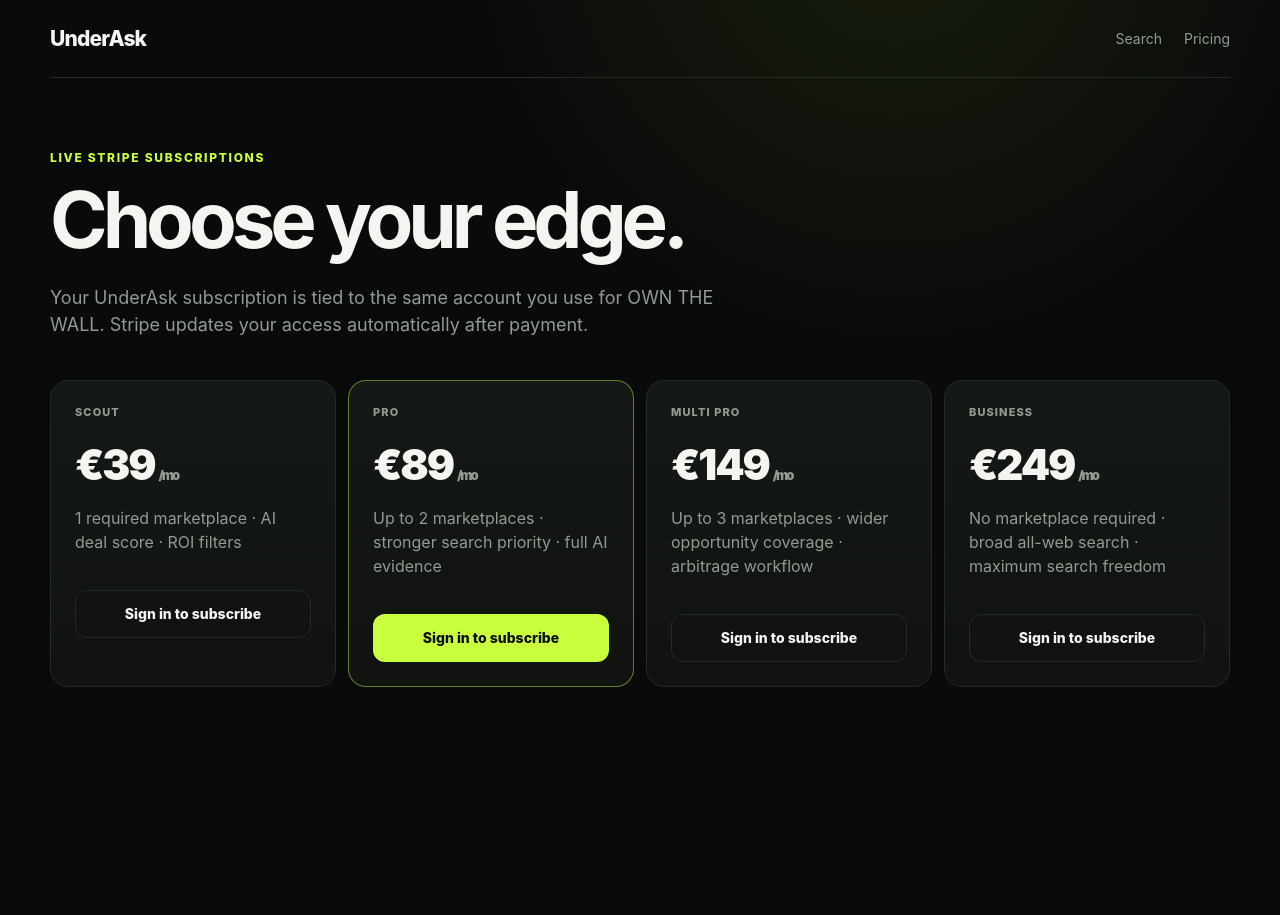
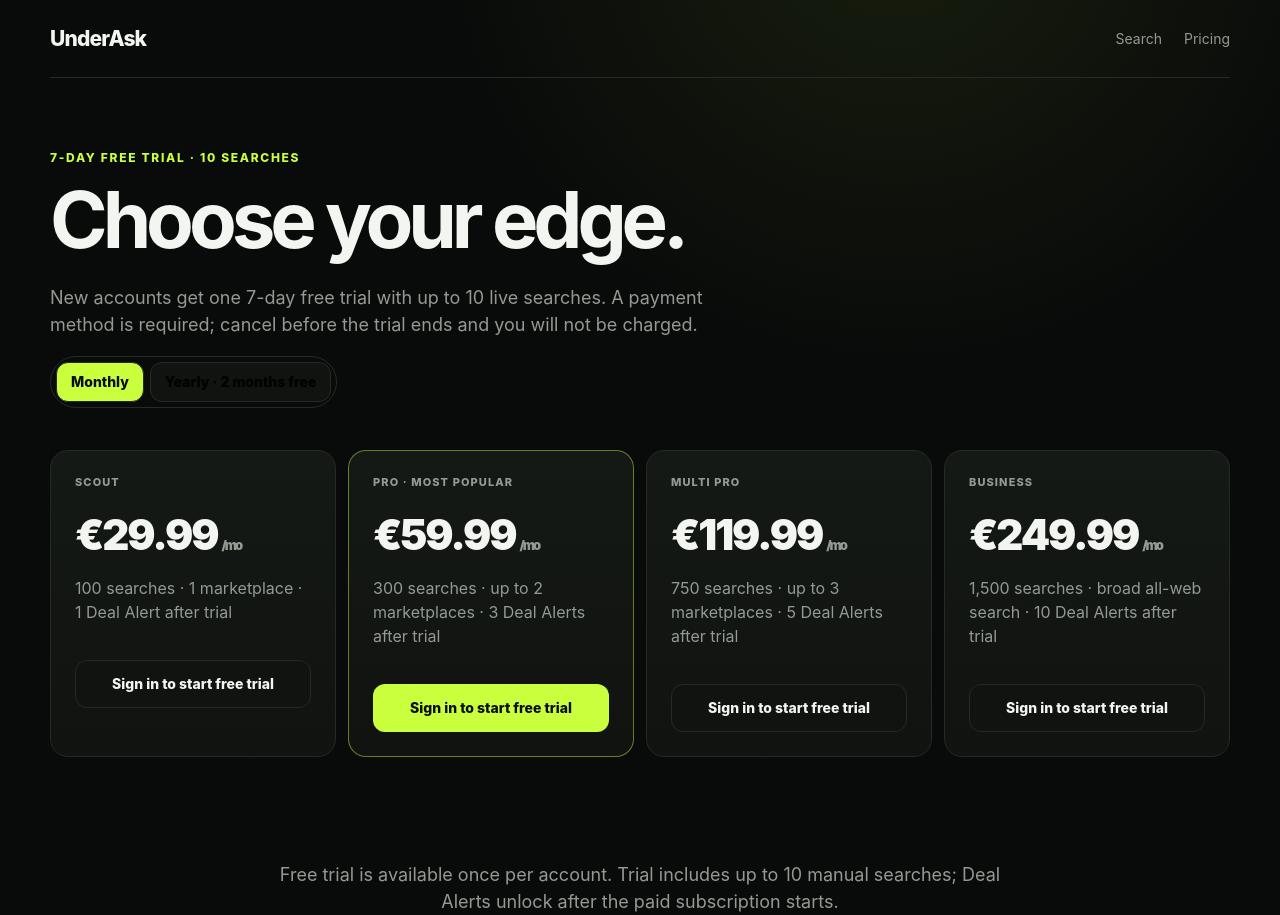
Before and after one commit to maxxvrm-afk/UnderAsk, a Next.js app: page /pricing in a window 1280 px wide. Before the commit the page ends 800 px from the top, so only its background shows below. Built offline with nearby package versions, Linux system fonts and the light colour scheme.

Commit message:
Launch new UnderAsk pricing and 7-day trial

```diff
--- a/src/app/pricing/page.tsx
+++ b/src/app/pricing/page.tsx
@@ -15,40 +15,46 @@
   createUnderAskCheckout,
   reactivateUnderAskSubscription,
   subscriptionHasAccess,
+  type BillingInterval,
   type SubscriptionUpdate,
 } from "@/lib/underAskBilling";
 
 const plans: Array<{
   id: PlanId;
   name: string;
-  price: string;
+  monthlyPrice: string;
+  annualPrice: string;
   desc: string;
   featured?: boolean;
 }> = [
   {
     id: "scout",
     name: "Scout",
-    price: "€39",
-    desc: "1 required marketplace · AI deal score · ROI filters",
+    monthlyPrice: "€29.99",
+    annualPrice: "€299",
+    desc: "100 searches · 1 marketplace · 1 Deal Alert after trial",
   },
   {
     id: "pro",
     name: "Pro",
-    price: "€89",
-    desc: "Up to 2 marketplaces · stronger search priority · full AI evidence",
+    monthlyPrice: "€59.99",
+    annualPrice: "€599",
+    desc: "300 searches · up to 2 marketplaces · 3 Deal Alerts after trial",
     featured: true,
   },
   {
     id: "multi-pro",
     name: "Multi Pro",
-    price: "€149",
-    desc: "Up to 3 marketplaces · wider opportunity coverage · arbitrage workflow",
+    monthlyPrice: "€119.99",
+    annualPrice: "€1,199",
+    desc: "750 searches · up to 3 marketplaces · 5 Deal Alerts after trial",
   },
   {
     id: "business",
     name: "Business",
-    price: "€249",
-    desc: "No marketplace required · broad all-web search · maximum search freedom",
+    monthlyPrice: "€249.99",
+    annualPrice: "€2,499",
+    desc: "1,500 searches · broad all-web search · 10 Deal Alerts after trial",
   },
 ];
 
@@ -69,10 +75,15 @@
   }
 }
 
+function intervalName(interval: BillingInterval) {
+  return interval === "year" ? "yearly" : "monthly";
+}
+
 export default function Pricing() {
   const router = useRouter();
   const [session, setSession] = useState<OtwSession | null>(null);
   const [entitlement, setEntitlement] = useState<UnderAskEntitlement | null>(null);
+  const [billingInterval, setBillingInterval] = useState<BillingInterval>("month");
   const [checking, setChecking] = useState(true);
   const [loadingPlan, setLoadingPlan] = useState<PlanId | null>(null);
   const [billingAction, setBillingAction] = useState<"cancel" | "reactivate" | null>(null);
@@ -90,7 +101,12 @@
 
         if (activeSession) {
           const current = await fetchUnderAskEntitlement(activeSession.access_token);
-          if (mounted) setEntitlement(current);
+          if (mounted) {
+            setEntitlement(current);
+            if (subscriptionHasAccess(current.subscription_status)) {
+              setBillingInterval(current.billing_interval);
+            }
+          }
         }
       } catch {
         if (mounted) {
@@ -109,12 +125,16 @@
   }, []);
 
   function applyUpdate(update: SubscriptionUpdate) {
-    setEntitlement({
+    setEntitlement((current) => ({
       plan: update.plan,
+      billing_interval: update.billing_interval,
       subscription_status: update.subscription_status,
       current_period_end: update.current_period_end,
+      trial_used_at: current?.trial_used_at || null,
+      trial_end: update.trial_end,
       cancel_at_period_end: update.cancel_at_period_end,
-    });
+    }));
+    setBillingInterval(update.billing_interval);
   }
 
   async function choosePlan(plan: PlanId) {
@@ -131,16 +151,25 @@
     );
 
     if (hasSubscription && entitlement) {
-      if (entitlement.plan === plan) {
+      if (
+        entitlement.plan === plan &&
+        entitlement.billing_interval === billingInterval
+      ) {
         router.push("/search");
         return;
       }
 
       setLoadingPlan(plan);
       try {
-        const update = await changeUnderAskPlan(session.access_token, plan);
+        const update = await changeUnderAskPlan(
+          session.access_token,
+          plan,
+          billingInterval,
+        );
         applyUpdate(update);
-        setNotice(`Your UnderAsk plan is now ${planName(update.plan)}.`);
+        setNotice(
+          `Your UnderAsk subscription is now ${planName(update.plan)} · ${intervalName(update.billing_interval)}.`,
+        );
       } catch (err) {
         setError(err instanceof Error ? err.message : "Could not change plan.");
       } finally {
@@ -151,7 +180,11 @@
 
     setLoadingPlan(plan);
     try {
-      const url = await createUnderAskCheckout(session.access_token, plan);
+      const url = await createUnderAskCheckout(
+        session.access_token,
+        plan,
+        billingInterval,
+      );
       window.location.assign(url);
     } catch (err) {
       setLoadingPlan(null);
@@ -163,7 +196,9 @@
     if (!session || !entitlement) return;
 
     const confirmed = window.confirm(
-      `Cancel ${planName(entitlement.plan)} at the end of the current billing period? You keep access until then.`,
+      entitlement.subscription_status === "trialing"
+        ? "Cancel your UnderAsk trial before it becomes paid?"
+        : `Cancel ${planName(entitlement.plan)} at the end of the current billing period? You keep access until then.`,
     );
     if (!confirmed) return;
 
@@ -173,7 +208,11 @@
     try {
       const update = await cancelUnderAskSubscription(session.access_token);
       applyUpdate(update);
-      setNotice(`Cancellation scheduled. Access stays active until ${dateLabel(update.current_period_end)}.`);
+      setNotice(
+        entitlement.subscription_status === "trialing"
+          ? `Cancellation scheduled. Your trial stays available until ${dateLabel(update.current_period_end || update.trial_end)}.`
+          : `Cancellation scheduled. Access stays active until ${dateLabel(update.current_period_end)}.`,
+      );
     } catch (err) {
       setError(err instanceof Error ? err.message : "Could not cancel subscription.");
     } finally {
@@ -201,6 +240,8 @@
   const hasSubscription = Boolean(
     entitlement && subscriptionHasAccess(entitlement.subscription_status),
   );
+  const trialEligible = !entitlement?.trial_used_at && !hasSubscription;
+  const isTrialing = entitlement?.subscription_status === "trialing";
   const busy = Boolean(loadingPlan || billingAction);
 
   return (
@@ -214,12 +255,42 @@
       </nav>
 
       <section className="searchHero pricingHero">
-        <div className="eyebrow">LIVE STRIPE SUBSCRIPTIONS</div>
+        <div className="eyebrow">7-DAY FREE TRIAL · 10 SEARCHES</div>
         <h1>Choose your edge.</h1>
         <p className="lede small">
-          Your UnderAsk subscription is tied to the same account you use for OWN THE WALL.
-          Stripe updates your access automatically after payment.
+          New accounts get one 7-day free trial with up to 10 live searches.
+          A payment method is required; cancel before the trial ends and you will not be charged.
         </p>
+
+        <div
+          role="group"
+          aria-label="Billing interval"
+          style={{
+            display: "inline-flex",
+            gap: 6,
+            padding: 5,
+            border: "1px solid rgba(255,255,255,.12)",
+            borderRadius: 999,
+            marginTop: 18,
+          }}
+        >
+          <button
+            type="button"
+            className={billingInterval === "month" ? "buttonPrimary compactButton" : "buttonGhost compactButton"}
+            disabled={busy}
+            onClick={() => setBillingInterval("month")}
+          >
+            Monthly
+          </button>
+          <button
+            type="button"
+            className={billingInterval === "year" ? "buttonPrimary compactButton" : "buttonGhost compactButton"}
+            disabled={busy}
+            onClick={() => setBillingInterval("year")}
+          >
+            Yearly · 2 months free
+          </button>
+        </div>
 
         {!checking && session && entitlement && (
           <>
@@ -227,16 +298,23 @@
               <span>{session.user.email || "OWN THE WALL user"}</span>
               <span>Current: {planName(entitlement.plan)}</span>
               <span>Status: {entitlement.subscription_status}</span>
+              {hasSubscription && <span>Billing: {intervalName(entitlement.billing_interval)}</span>}
             </div>
 
             {hasSubscription && (
               <div className="subscriptionManager">
                 <div>
-                  <strong>{planName(entitlement.plan)} subscription</strong>
+                  <strong>
+                    {isTrialing
+                      ? `${planName(entitlement.plan)} free trial`
+                      : `${planName(entitlement.plan)} subscription`}
+                  </strong>
                   <span>
-                    {entitlement.cancel_at_period_end
-                      ? `Scheduled to end ${dateLabel(entitlement.current_period_end)}`
-                      : `Renews ${dateLabel(entitlement.current_period_end)}`}
+                    {isTrialing
+                      ? `Trial ends ${dateLabel(entitlement.trial_end || entitlement.current_period_end)} · max 10 searches`
+                      : entitlement.cancel_at_period_end
+                        ? `Scheduled to end ${dateLabel(entitlement.current_period_end)}`
+                        : `Renews ${dateLabel(entitlement.current_period_end)}`}
                   </span>
                 </div>
                 {entitlement.cancel_at_period_end ? (
@@ -255,7 +333,11 @@
                     disabled={busy}
                     onClick={cancelSubscription}
                   >
-                    {billingAction === "cancel" ? "Updating..." : "Cancel at period end"}
+                    {billingAction === "cancel"
+                      ? "Updating..."
+                      : isTrialing
+                        ? "Cancel trial"
+                        : "Cancel at period end"}
                   </button>
                 )}
               </div>
@@ -269,16 +351,28 @@
 
       <section className="pricingGrid">
         {plans.map((plan) => {
-          const current = hasSubscription && entitlement?.plan === plan.id;
+          const current = Boolean(
+            hasSubscription &&
+            entitlement?.plan === plan.id &&
+            entitlement?.billing_interval === billingInterval,
+          );
           const loading = loadingPlan === plan.id;
+          const price = billingInterval === "year" ? plan.annualPrice : plan.monthlyPrice;
 
           return (
             <article
               className={`priceCard ${plan.featured ? "featured" : ""} ${current ? "currentPlan" : ""}`}
               key={plan.id}
             >
-              <div className="source">{plan.name}</div>
-              <div className="price">{plan.price}<span>/mo</span></div>
+              <div className="source">
+                {plan.name}{plan.featured ? " · MOST POPULAR" : ""}
+              </div>
+              <div className="price">
+                {price}<span>/{billingInterval === "year" ? "yr" : "mo"}</span>
+              </div>
+              {billingInterval === "year" && (
+                <p style={{ marginTop: -6, opacity: .7, fontSize: 12 }}>About 2 months free vs monthly</p>
+              )}
               <p>{plan.desc}</p>
               <button
                 type="button"
@@ -290,20 +384,26 @@
                   ? "Checking account..."
                   : loading
                     ? hasSubscription
-                      ? "Updating plan..."
+                      ? "Updating subscription..."
                       : "Opening Stripe..."
                     : current
                       ? "Current plan · go to search"
                       : hasSubscription
                         ? `Switch to ${plan.name}`
                         : session
-                          ? `Choose ${plan.name}`
-                          : "Sign in to subscribe"}
+                          ? trialEligible
+                            ? `Start 7-day free trial`
+                            : `Subscribe to ${plan.name}`
+                          : "Sign in to start free trial"}
               </button>
             </article>
           );
         })}
       </section>
+
+      <p className="lede small" style={{ textAlign: "center", margin: "24px auto 0", maxWidth: 760 }}>
+        Free trial is available once per account. Trial includes up to 10 manual searches; Deal Alerts unlock after the paid subscription starts.
+      </p>
     </main>
   );
 }
```
